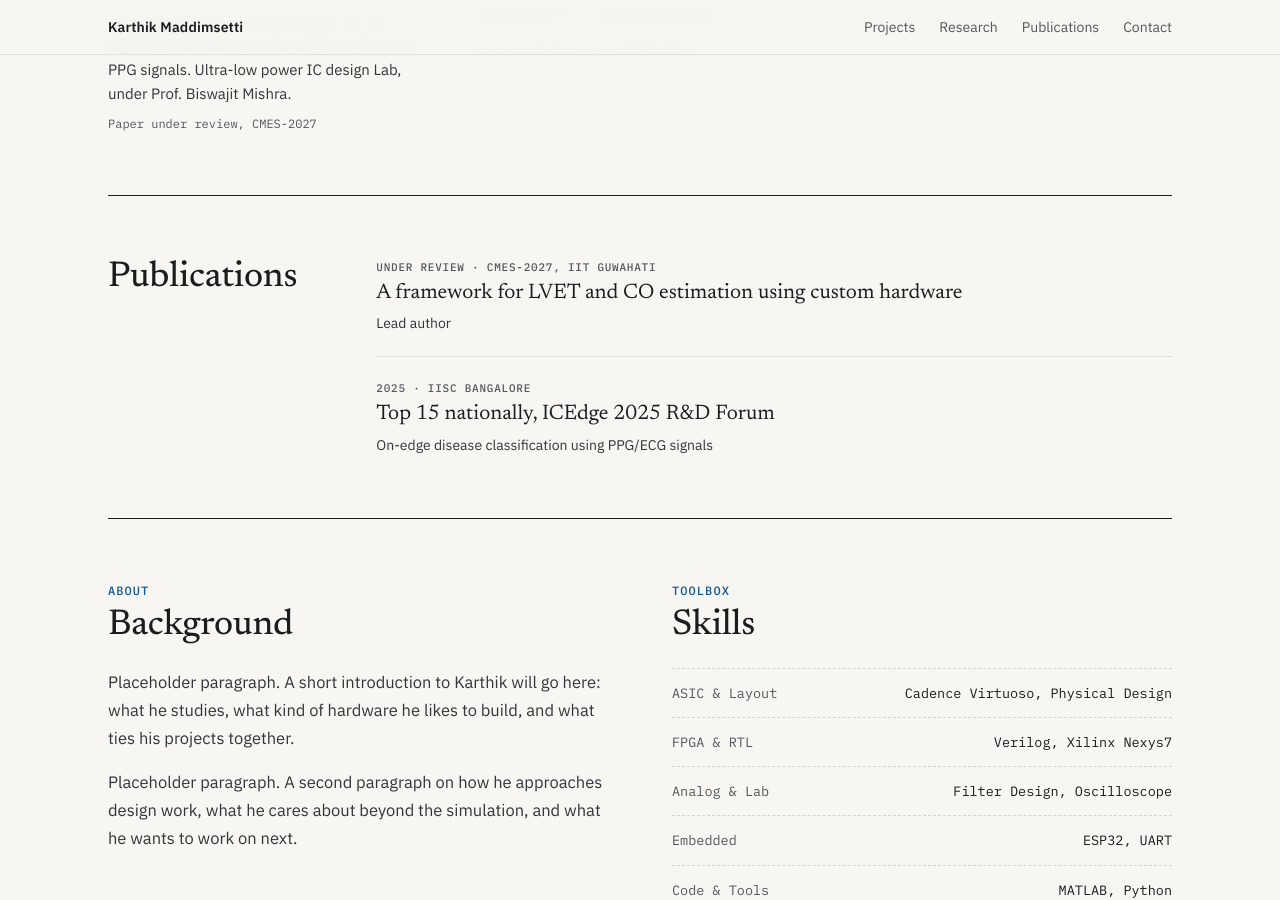
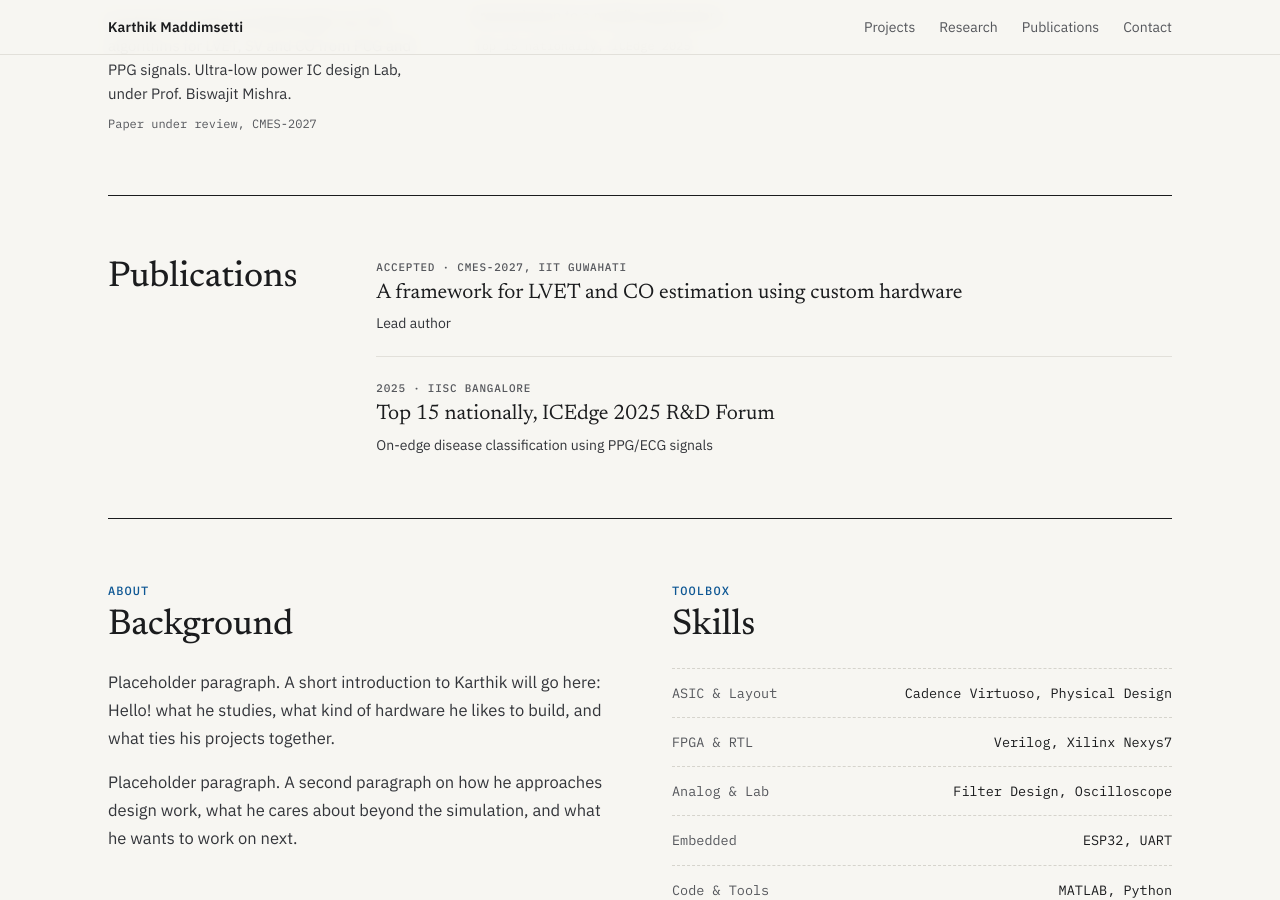
Before and after one commit to karthikm-22/karthikm-22.github.io, a Jekyll site: the page built from index.html, in a window 1280 px wide and 900 px high, scrolled down 2152 px. Built offline with Jekyll 4.4.1, drawn with Linux system fonts in a browser that asks for light colours.

Commit message:
Update profile.yml

```diff
--- a/_data/profile.yml
+++ b/_data/profile.yml
@@ -36,7 +36,7 @@ research:
     than downstream implementation details.
 
 publications:
-  - label: Under review · CMES-2027, IIT Guwahati
+  - label: Accepted · CMES-2027, IIT Guwahati
     title: A framework for LVET and CO estimation using custom hardware
     note: Lead author
   - label: 2025 · IISc Bangalore
@@ -46,7 +46,7 @@ publications:
 # About section at the bottom of the home page (placeholder text for now)
 about:
   - >-
-    Placeholder paragraph. A short introduction to Karthik will go here: what
+    Placeholder paragraph. A short introduction to Karthik will go here: Hello! what
     he studies, what kind of hardware he likes to build, and what ties his
     projects together.
   - >-
```
